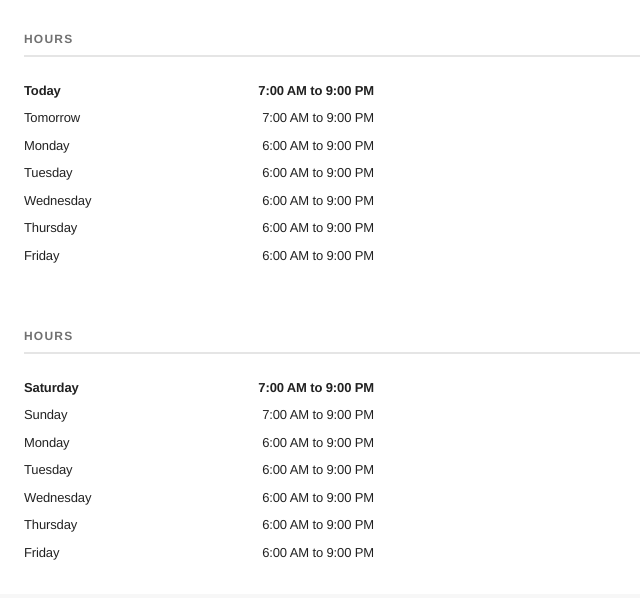
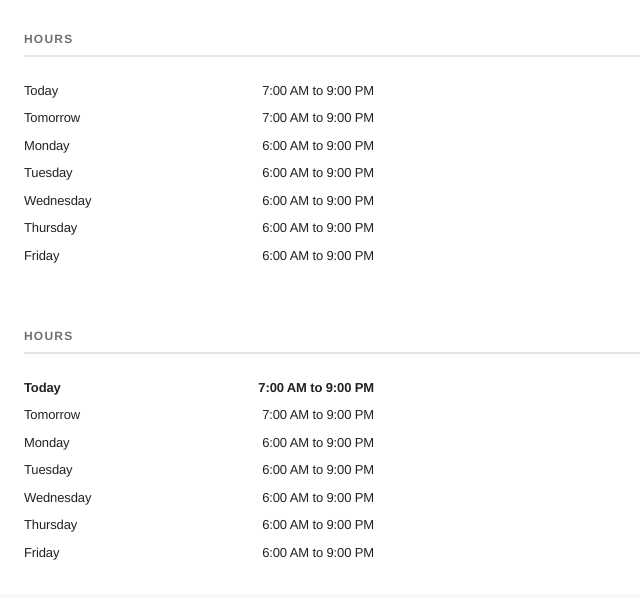
Before and after one commit to kiewic/business-hours-app, an Angular app: page / in a window 1280 px wide. Shown: the top 598 px of the page, without its empty margins (0-640 px from the left). Built offline with nearby package versions, Linux system fonts and the light colour scheme.

Commit message:
Display Today and Tomorrow strings dynamically

```diff
--- /dev/null
+++ b/src/app/ScheduleItem.ts
@@ -0,0 +1,21 @@
+import { dayOfWeekNumber } from './dayOfWeekNumber'
+
+export class ScheduleItem {
+  currentDay: dayOfWeekNumber; // TODO: Replace this with a service
+
+  constructor (
+    public dayOfWeek: dayOfWeekNumber,
+    public day: string,
+    public hours: string) {
+  }
+
+  get displayName(): string {
+    if (this.currentDay === this.dayOfWeek) {
+      return 'Today';
+    }
+    if ((this.currentDay + 1) % 7 === this.dayOfWeek) {
+      return 'Tomorrow';
+    }
+    return this.day;
+  }
+}
--- a/src/app/app.component.html
+++ b/src/app/app.component.html
@@ -42,9 +42,9 @@
     <ul class="schedule___1YDJx">
       <li
         *ngFor="let scheduleItem of schedule"
-        [ngClass]="{scheduleItemHighlight___11MBC: dayOfWeek === scheduleItem.dayOfWeek}"
+        [ngClass]="{scheduleItemHighlight___11MBC: currentDay === scheduleItem.dayOfWeek}"
         class="scheduleItem___3FoQR">
-        <span class="scheduleDay___3gDDA">{{scheduleItem.day}}</span>
+        <span class="scheduleDay___3gDDA">{{scheduleItem.displayName}}</span>
         <span class="scheduleHours___3MGfi">{{scheduleItem.hours}}</span>
       </li>
     </ul>
--- a/src/app/app.component.ts
+++ b/src/app/app.component.ts
@@ -1,12 +1,6 @@
 import { Component } from '@angular/core';
-
-type dayOfWeekNumber = 0 | 1 | 2 | 3 | 4 | 5 | 6;
-
-interface ScheduleItem {
-  dayOfWeek: dayOfWeekNumber;
-  day: string;
-  hours: string;
-}
+import { ScheduleItem } from './ScheduleItem';
+import { dayOfWeekNumber } from './dayOfWeekNumber';
 
 @Component({
   selector: 'app-root',
@@ -15,17 +9,20 @@ interface ScheduleItem {
 })
 export class AppComponent {
   schedule: ScheduleItem[] = [
-    { dayOfWeek: 6, day: 'Saturday', hours: '7:00 AM to 9:00 PM' },
-    { dayOfWeek: 0, day: 'Sunday', hours: '7:00 AM to 9:00 PM' },
-    { dayOfWeek: 1, day: 'Monday', hours: '6:00 AM to 9:00 PM' },
-    { dayOfWeek: 2, day: 'Tuesday', hours: '6:00 AM to 9:00 PM' },
-    { dayOfWeek: 3, day: 'Wednesday', hours: '6:00 AM to 9:00 PM' },
-    { dayOfWeek: 4, day: 'Thursday', hours: '6:00 AM to 9:00 PM' },
-    { dayOfWeek: 5, day: 'Friday', hours: '6:00 AM to 9:00 PM' },
+    new ScheduleItem(6, 'Saturday',  '7:00 AM to 9:00 PM'),
+    new ScheduleItem(0, 'Sunday',    '7:00 AM to 9:00 PM'),
+    new ScheduleItem(1, 'Monday',    '6:00 AM to 9:00 PM'),
+    new ScheduleItem(2, 'Tuesday',   '6:00 AM to 9:00 PM'),
+    new ScheduleItem(3, 'Wednesday', '6:00 AM to 9:00 PM'),
+    new ScheduleItem(4, 'Thursday',  '6:00 AM to 9:00 PM'),
+    new ScheduleItem(5, 'Friday',    '6:00 AM to 9:00 PM'),
   ];
-  dayOfWeek: dayOfWeekNumber;
+  currentDay: dayOfWeekNumber;
 
   constructor() {
-    this.dayOfWeek = <dayOfWeekNumber>(new Date()).getDay();
+    this.currentDay = <dayOfWeekNumber>(new Date()).getDay();
+    for (let scheduleItem of this.schedule) {
+      scheduleItem.currentDay = this.currentDay;
+    }
   }
 }
--- /dev/null
+++ b/src/app/dayOfWeekNumber.ts
@@ -0,0 +1 @@
+export type dayOfWeekNumber = 0 | 1 | 2 | 3 | 4 | 5 | 6;
```
